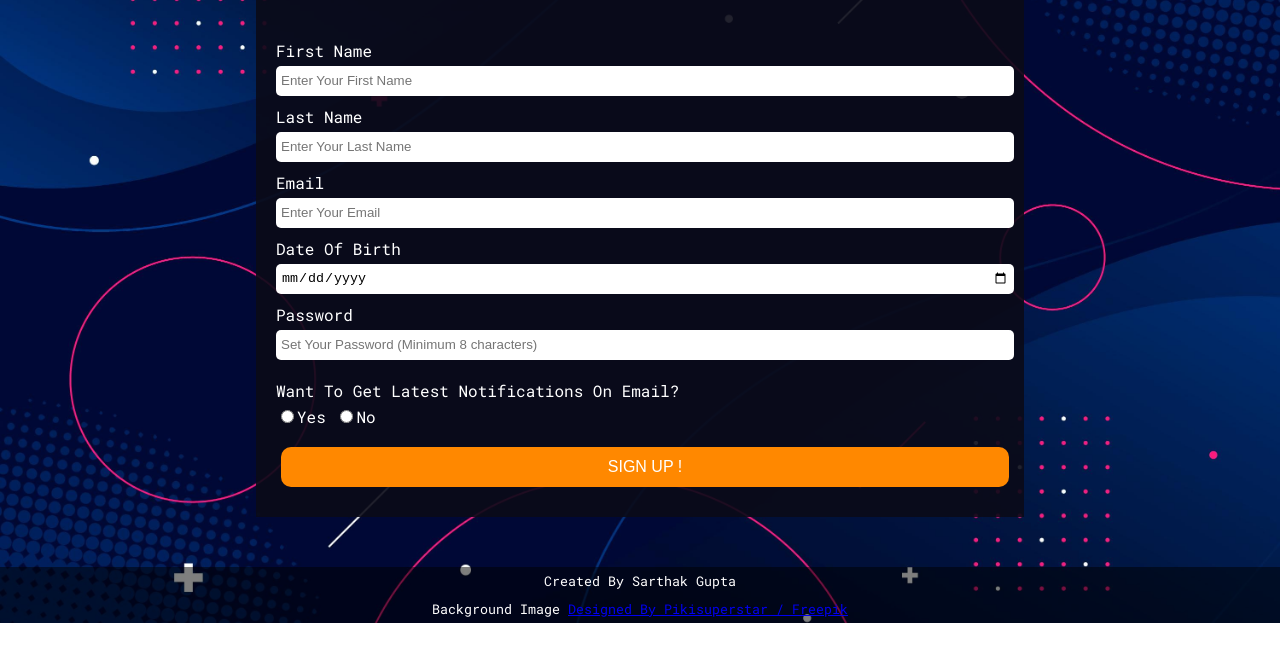
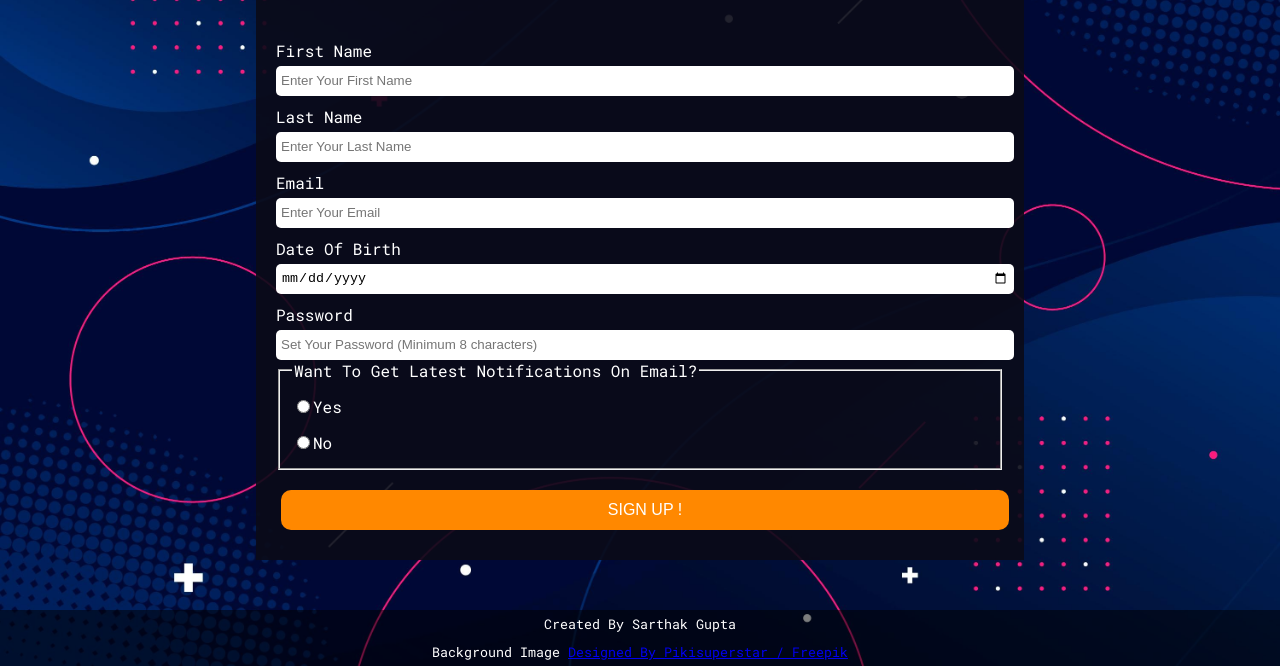
Before and after one commit to abhinav2-3/signup-page-testing, a plain HTML site: page index.html in a window 1280 px wide. Shown: the part 180-846 px from the top of the page. Before the commit the page ends 803 px from the top, so only its background shows below. Drawn offline with Linux system fonts and the light colour scheme.

Commit message:
Update index.html
Add fielset and legend tag

```diff
--- a/index.html
+++ b/index.html
@@ -52,9 +52,15 @@
             <input type="date" name="dob" id="dob" min="01/01/1920" max="01/01/2015">
             <label for="pass" title="Password">Password</label>
             <input type="password" name="pass" id="pass" minlength="8" maxlength="16" placeholder="Set Your Password (Minimum 8 characters)">
-            <label for="noti">Want to get latest notifications on email?</label>
-            <input type="radio" name="noti" value="yes">Yes
-            <input type="radio" name="noti" value="no">No
+            <fieldset>
+                <legend>Want to get latest notifications on email?</legend>
+                <label>
+                    <input type="radio" name="noti" value="yes">Yes
+                </label>
+                <label>
+                    <input type="radio" name="noti" value="no">No
+                </label>
+            </fieldset>
             <button type="submit" class="subm">Sign Up !</button>
         </form>
     </section>
```
